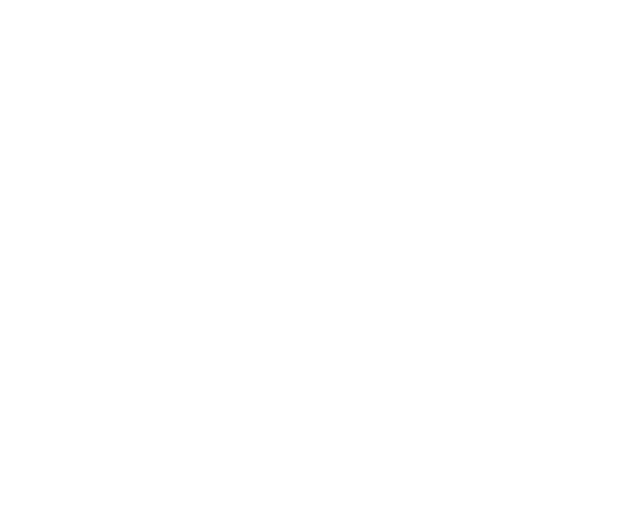
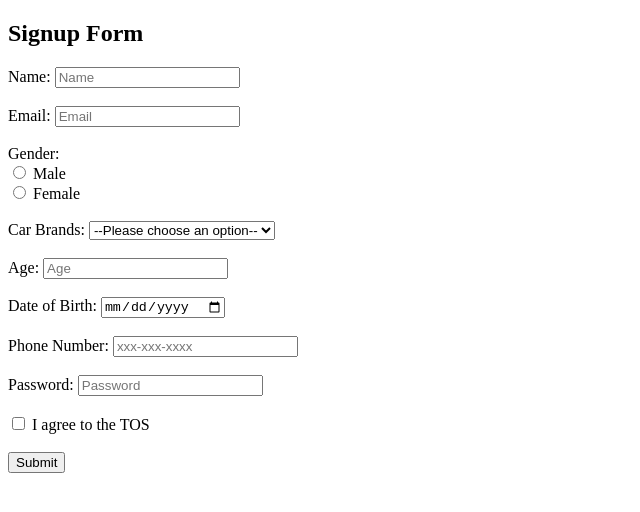
Before and after one commit to acciojob/signup-form-car-Tushar-Mehra1707, a website: page main.html in a window 1280 px wide. Shown: the whole page, without its empty margins (0-640 px from the left). Drawn offline with Linux system fonts and the light colour scheme.

Commit message:
created a submission

```diff
--- a/main.html
+++ b/main.html
@@ -8,6 +8,57 @@
 
 <body>
 	<!-- the entire body must be written by student -->
+	<h2>Signup Form</h2>
+
+    <form method="post" action="your-server-endpoint">
+        <!-- Name -->
+        <label for="name">Name:</label>
+        <input type="text" id="name" name="name" placeholder="Name" required><br><br>
+
+        <!-- Email -->
+        <label for="email">Email:</label>
+        <input type="email" id="email" name="email" placeholder="Email" required><br><br>
+
+        <!-- Gender -->
+        <label for="gender_m">Gender:</label><br>
+        <input type="radio" id="gender_m" name="gender" value="male">
+        <label for="gender_m">Male</label><br>
+        <input type="radio" id="gender_f" name="gender" value="female">
+        <label for="gender_f">Female</label><br><br>
+
+        <!-- Car Brands -->
+        <label for="cars">Car Brands:</label>
+        <select id="cars" name="cars" required>
+            <option value="" disabled selected>--Please choose an option--</option>
+            <option value="toyota">Toyota</option>
+            <option value="honda">Honda</option>
+            <option value="ford">Ford</option>
+            <option value="bmw">BMW</option>
+            <!-- Add more car brands as needed -->
+        </select><br><br>
+
+        <!-- Age -->
+        <label for="age">Age:</label>
+        <input type="number" id="age" name="age" placeholder="Age" required><br><br>
+
+        <!-- Date of Birth -->
+        <label for="dob">Date of Birth:</label>
+        <input type="date" id="dob" name="dob" required><br><br>
+
+        <!-- Phone Number -->
+        <label for="tel">Phone Number:</label>
+        <input type="tel" id="tel" name="tel" placeholder="xxx-xxx-xxxx"><br><br>
+
+        <!-- Password -->
+        <label for="password">Password:</label>
+        <input type="password" id="password" name="password" placeholder="Password" required><br><br>
+
+        <!-- TOS Agreement -->
+        <label for="tos">
+            <input type="checkbox" id="tos" name="tos" required> I agree to the TOS
+        </label><br><br>
+        <button type="submit">Submit</button>
+    </form>
     <script type="text/javascript" src="./script.js">
 </script>
 
```
